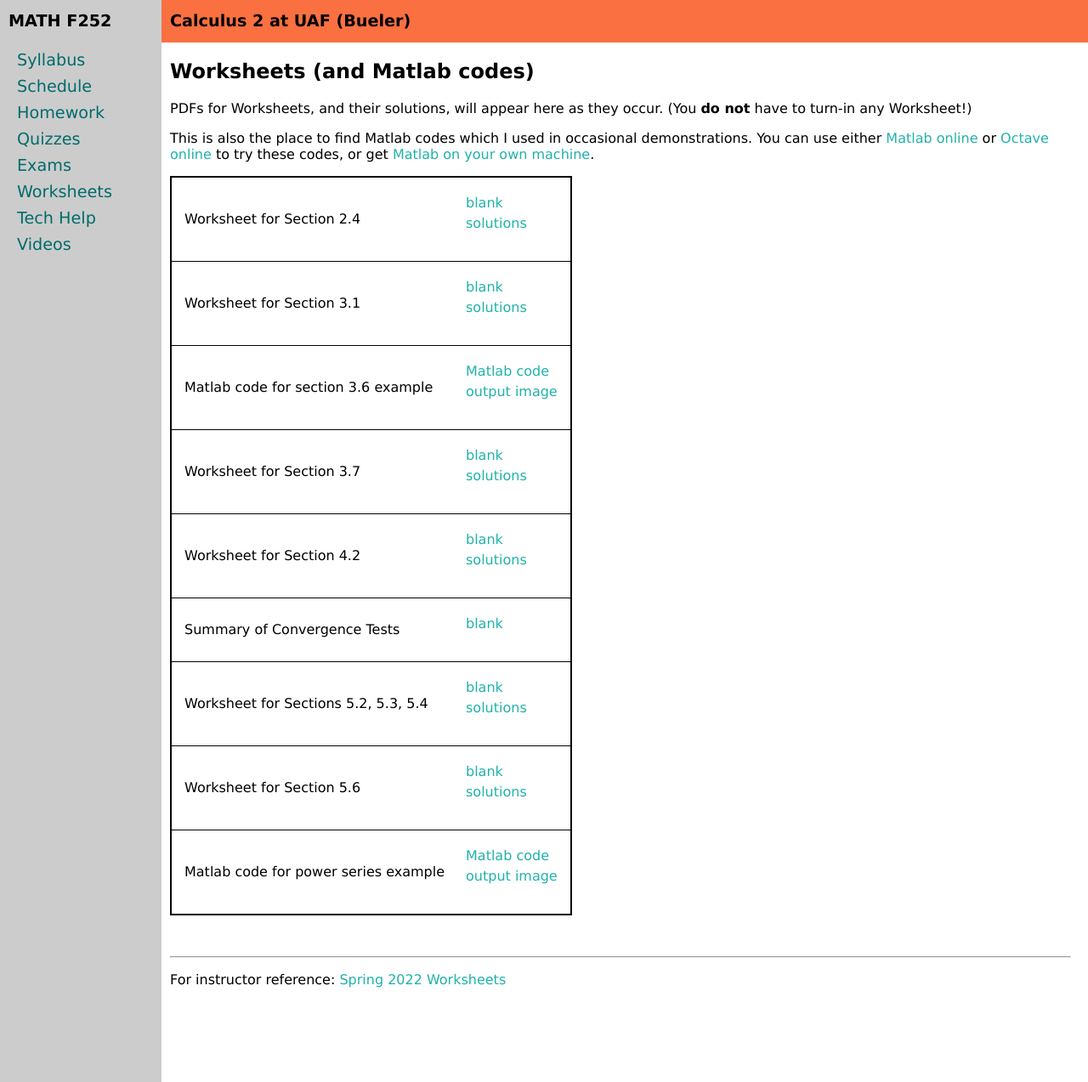
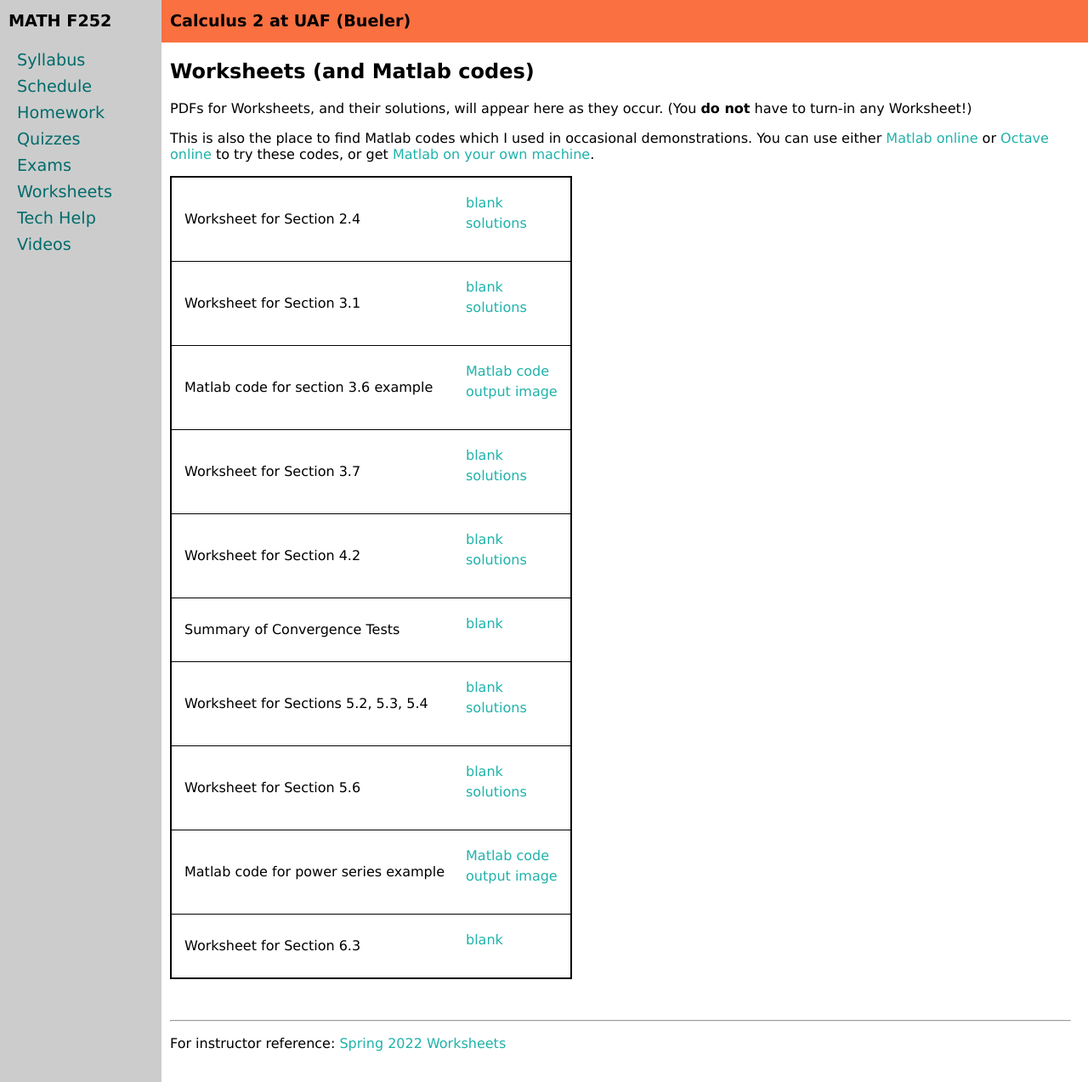
Before and after one commit to uaf-math/calc2, a Jekyll site: the page built from worksheets.md, in a window 1280 px wide and 1273 px high. Shown: the whole window at 85% size. Built offline with Jekyll 4.4.1, drawn with Linux system fonts in a browser that asks for light colours.

Commit message:
post todays worksheet

```diff
--- a/_data/worksheets.yml
+++ b/_data/worksheets.yml
@@ -27,3 +27,6 @@ worksheets:
 - name: Matlab code for power series example
   file: matlab/plotlnseries.m
   image: matlab/plotlnseries.pdf
+- name: Worksheet for Section 6.3
+  blank: 6p3.pdf
+  #solutions: 6p3solns.pdf
```
Also changed, not shown: 2 other files.
